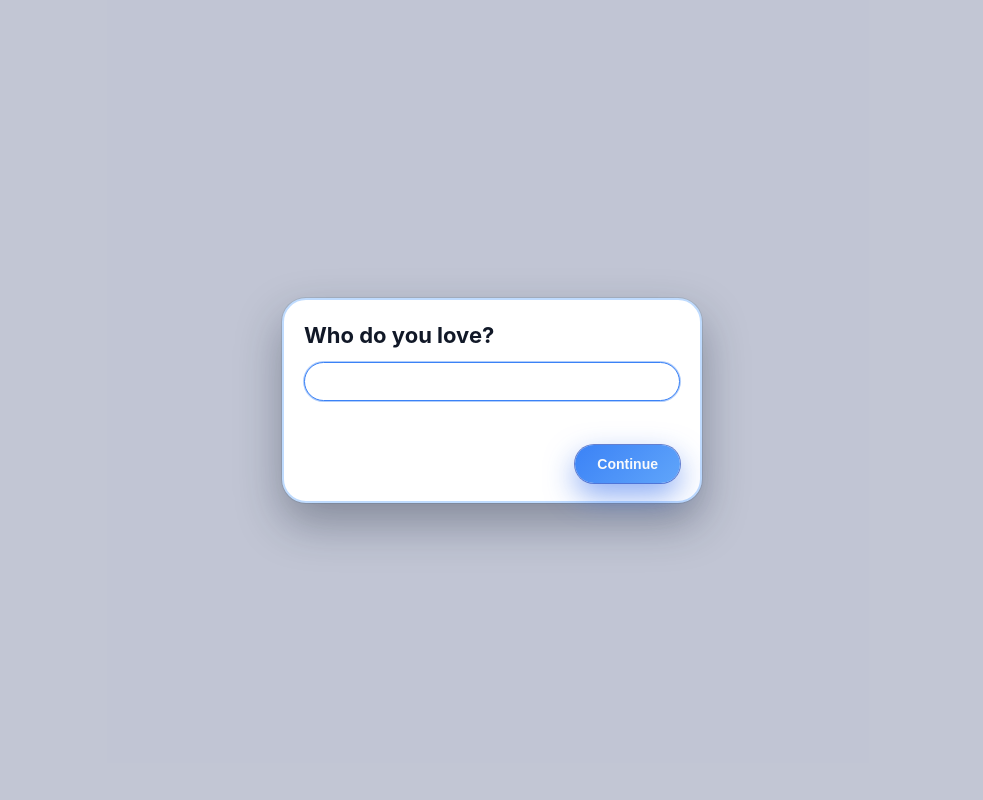
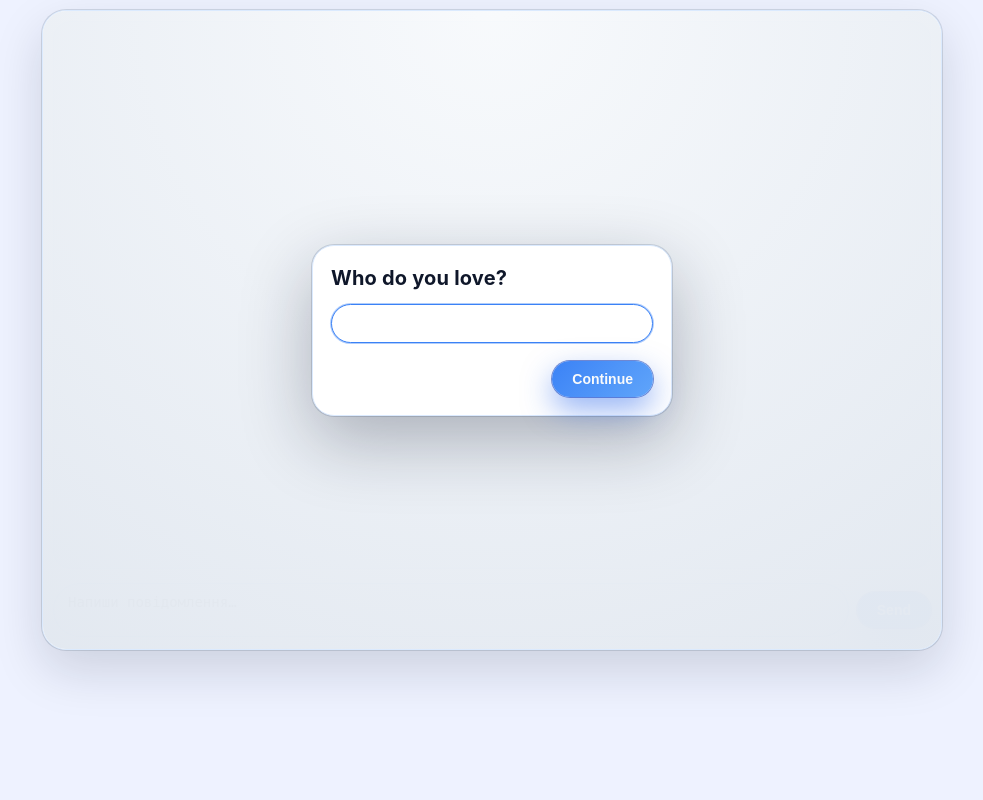
Before and after one commit to volodymyrhasych/Chat_Mari_Vova, a FastAPI app: page / in a window 1280 px wide. Shown: the whole page, without its empty margins (148-1131 px from the left). Run offline with FastAPI, Linux system fonts and the light colour scheme.

Commit message:
Update chat.html

```diff
--- a/templates/chat.html
+++ b/templates/chat.html
@@ -3,7 +3,7 @@
 <head>
   <meta charset="UTF-8" />
   <title>Mini Chat</title>
-  <meta name="viewport" content="width=device-width, initial-scale=1.0" />
+  <meta name="viewport" content="width=device-width, initial-scale=1, viewport-fit=cover" />
   <style>
     * {
       box-sizing: border-box;
@@ -16,45 +16,119 @@
       color: #111827;
     }
 
-    /* Весь екран зайнятий додатком */
     .app {
       min-height: 100vh;
       min-height: 100dvh;
       display: flex;
       justify-content: center;
+      align-items: stretch; /* важливо для фіксу висоти картки */
+      padding: 10px;
     }
 
-    /* Головна «картка» чату */
     .card {
-      flex: 1 1 auto;
-      max-width: 960px;
-      margin: 16px 8px 8px;
+      position: relative;
+      width: min(900px, 100vw - 32px);
+      height: min(640px, 100vh - 32px);
+      background: #ffffff;
       border-radius: 24px;
-      background: #ffffff;
-      border: 2px solid #bfdbfe;
+      border: 1px solid #dbeafe;
       box-shadow:
-        0 20px 50px rgba(15, 23, 42, 0.14),
-        0 0 0 1px rgba(148, 163, 184, 0.45);
+        0 20px 50px rgba(15, 23, 42, 0.15),
+        0 0 0 1px rgba(148, 163, 184, 0.35);
       padding: 10px 10px 12px;
       display: flex;
       flex-direction: column;
       gap: 8px;
+      overflow: hidden;
     }
 
-    /* Контейнер з повідомленнями займає весь вільний простір */
-    .messages {
-      flex: 1 1 auto;
-      min-height: 0;
-      border-radius: 16px;
-      border: 1px solid #bfdbfe;
-      background: #eff6ff;
-      padding: 10px 10px 12px;
-      overflow-y: auto;
-      font-size: 13px;
+    /* Логін-оверлей */
 
+    .overlay {
+      position: absolute;
+      inset: 0;
+      background: radial-gradient(circle at top, rgba(248, 250, 252, 0.95), rgba(226, 232, 240, 0.98));
+      display: flex;
+      align-items: center;
+      justify-content: center;
+      z-index: 10;
+    }
+
+    .overlay-inner {
+      width: min(360px, 100%);
+      border-radius: 22px;
+      background: #ffffff;
+      border: 1px solid #dbeafe;
+      box-shadow:
+        0 24px 70px rgba(15, 23, 42, 0.3),
+        0 0 0 1px rgba(148, 163, 184, 0.4);
+      padding: 20px 18px 18px;
       display: flex;
       flex-direction: column;
-      justify-content: flex-end;   /* бульбашки завжди внизу */
+      gap: 10px;
+    }
+
+    .overlay-title {
+      font-size: 20px;
+      font-weight: 650;
+      letter-spacing: 0.01em;
+      color: #0f172a;
+    }
+
+    .overlay-input {
+      width: 100%;
+      margin-top: 4px;
+      border-radius: 999px;
+      border: 1px solid #bfdbfe;
+      padding: 10px 14px;
+      font-size: 15px;
+      outline: none;
+    }
+
+    .overlay-input:focus {
+      border-color: #3b82f6;
+      box-shadow: 0 0 0 1px rgba(59, 130, 246, 0.4);
+    }
+
+    .overlay-btn {
+      align-self: flex-end;
+      margin-top: 8px;
+      border-radius: 999px;
+      border: none;
+      padding: 10px 20px;
+      font-size: 14px;
+      font-weight: 600;
+      background: linear-gradient(135deg, #3b82f6, #60a5fa);
+      color: #f9fafb;
+      cursor: pointer;
+      box-shadow:
+        0 12px 30px rgba(37, 99, 235, 0.5),
+        0 0 0 1px rgba(30, 64, 175, 0.6);
+    }
+
+    .overlay-btn:active {
+      transform: translateY(1px);
+      box-shadow:
+        0 6px 16px rgba(37, 99, 235, 0.55),
+        0 0 0 1px rgba(30, 64, 175, 0.7);
+    }
+
+    .hidden {
+      display: none;
+    }
+
+    /* Основний чат */
+
+    .chat-wrapper {
+      flex: 1;
+      min-height: 0;
+      border-radius: 18px;
+      background: #eff6ff;
+      border: 1px solid #dbeafe;
+      padding: 8px 8px 8px;
+      overflow-y: auto;
+      display: flex;
+      flex-direction: column;
       gap: 6px;
     }
 
@@ -62,6 +136,7 @@
       display: flex;
       width: 100%;
     }
+
     .msg-row.me {
       justify-content: flex-end;
     }
@@ -74,27 +149,28 @@
       background: #dbeafe;
       border: 1px solid #93c5fd;
       color: #111827;
-      word-wrap: break-word;
-      white-space: pre-wrap;
+      box-shadow: 0 4px 10px rgba(148, 163, 184, 0.4);
     }
+
     .bubble.me {
       background: #3b82f6;
       border-color: #1d4ed8;
-      color: #eff6ff;
+      color: #f9fafb;
     }
 
     .msg-meta {
       font-size: 11px;
-      opacity: 0.8;
+      opacity: 0.75;
       margin-bottom: 2px;
     }
 
     .msg-text {
       font-size: 13px;
       line-height: 1.25;
+      white-space: pre-wrap;
+      word-wrap: break-word;
     }
 
-    /* Строка вводу фіксовано внизу картки (а не екрана) */
     .input-row {
       display: flex;
       gap: 8px;
@@ -103,13 +179,13 @@
     }
 
     .textarea {
-      flex: 1 1 auto;
+      flex: 1;
       min-height: 44px;
-      max-height: 120px;
+      max-height: 110px;
       border-radius: 999px;
       border: 1px solid #bfdbfe;
       background: #f9fbff;
-      padding: 10px 16px;
+      padding: 10px 14px;
       font-size: 14px;
       color: #111827;
       resize: none;
@@ -125,183 +201,152 @@
     .btn {
       border-radius: 999px;
       border: none;
-      padding: 11px 22px;
+      padding: 10px 20px;
       font-size: 14px;
       font-weight: 600;
       background: linear-gradient(135deg, #3b82f6, #60a5fa);
       color: #f9fafb;
       cursor: pointer;
       box-shadow:
-        0 12px 30px rgba(37, 99, 235, 0.55),
-        0 0 0 1px rgba(30, 64, 175, 0.65);
+        0 12px 30px rgba(37, 99, 235, 0.5),
+        0 0 0 1px rgba(30, 64, 175, 0.6);
       white-space: nowrap;
     }
+
     .btn:active {
       transform: translateY(1px);
       box-shadow:
-        0 6px 16px rgba(37, 99, 235, 0.6),
+        0 6px 16px rgba(37, 99, 235, 0.55),
         0 0 0 1px rgba(30, 64, 175, 0.7);
     }
 
-    /* Логін-оверлей */
-    .login-overlay {
-      position: fixed;
-      inset: 0;
-      background: rgba(15, 23, 42, 0.20);
-      display: flex;
-      align-items: center;
-      justify-content: center;
-      padding: 16px;
-      z-index: 20;
-    }
+    @media (max-width: 640px) {
+      .app {
+        padding: 0;
+      }
 
-    .login-card {
-      width: min(420px, 100%);
-      border-radius: 24px;
-      background: #ffffff;
-      border: 2px solid #bfdbfe;
-      box-shadow:
-        0 20px 45px rgba(15, 23, 42, 0.35),
-        0 0 0 1px rgba(148, 163, 184, 0.5);
-      padding: 22px 20px 18px;
-      display: flex;
-      flex-direction: column;
-      gap: 14px;
-    }
-
-    .login-question {
-      font-size: 22px;
-      font-weight: 650;
-      color: #111827;
-    }
-
-    .login-input {
-      width: 100%;
-      border-radius: 999px;
-      border: 1px solid #bfdbfe;
-      background: #f9fbff;
-      padding: 10px 14px;
-      font-size: 15px;
-      outline: none;
-    }
-    .login-input:focus {
-      border-color: #3b82f6;
-      box-shadow: 0 0 0 1px rgba(59, 130, 246, 0.4);
-      background: #ffffff;
-    }
-
-    .login-error {
-      font-size: 12px;
-      color: #dc2626;
-      min-height: 16px;
-    }
-
-    .hidden {
-      display: none !important;
-    }
-
-    @media (max-width: 640px) {
       .card {
-        margin: 14px 0 0;
+        margin: 0;
+        width: 100vw;
         max-width: 100vw;
+        height: 100vh;
+        max-height: 100vh;
         border-radius: 0;
         border-width: 0;
         box-shadow: none;
-        padding: 8px 6px 10px;
-      }
-      .messages {
-        border-radius: 16px;
-      }
-      .textarea {
-        border-radius: 999px;
+        padding: calc(8px + env(safe-area-inset-top, 0px))
+                 6px
+                 calc(10px + env(safe-area-inset-bottom, 0px));
       }
     }
   </style>
 </head>
 <body>
 <div class="app">
-  <!-- Логін -->
-  <div id="loginOverlay" class="login-overlay">
-    <div class="login-card">
-      <div class="login-question">Who do you love?</div>
-      <input id="loginAnswer" class="login-input" autocomplete="off" />
-      <div id="loginError" class="login-error"></div>
-      <button id="loginBtn" class="btn" style="align-self:flex-end;">Continue</button>
+  <div class="card">
+    <!-- Логін-питання -->
+    <div id="loginOverlay" class="overlay">
+      <div class="overlay-inner">
+        <div class="overlay-title">Who do you love?</div>
+        <input
+          id="loginInput"
+          class="overlay-input"
+          type="text"
+          autocomplete="off"
+        />
+        <button id="loginBtn" class="overlay-btn">Continue</button>
+      </div>
     </div>
-  </div>
 
-  <!-- Основний чат -->
-  <div id="chatCard" class="card hidden">
-    <div id="chat" class="messages"></div>
+    <!-- Історія -->
+    <div id="chat" class="chat-wrapper"></div>
 
+    <!-- Ввід повідомлення -->
     <div class="input-row">
-      <textarea id="message" class="textarea" placeholder="Напиши повідомлення…"></textarea>
+      <textarea
+        id="messageInput"
+        class="textarea"
+        placeholder="Напиши повідомлення…"
+      ></textarea>
       <button id="sendBtn" class="btn">Send</button>
     </div>
   </div>
 </div>
 
 <script>
-  const STORAGE_KEY = "miniChatUserName";
-  const API_URL_MESSAGES = "/messages";
+  const STORAGE_KEY = "miniChatUserName_v2"; // новий ключ
+  let currentUser = null;
 
-  const chatCard   = document.getElementById("chatCard");
-  const chatBox    = document.getElementById("chat");
-  const msgInput   = document.getElementById("message");
-  const sendBtn    = document.getElementById("sendBtn");
+  const overlay = document.getElementById("loginOverlay");
+  const loginInput = document.getElementById("loginInput");
+  const loginBtn = document.getElementById("loginBtn");
+  const chatBox = document.getElementById("chat");
+  const msgInput = document.getElementById("messageInput");
+  const sendBtn = document.getElementById("sendBtn");
 
-  const loginOverlay = document.getElementById("loginOverlay");
-  const loginAnswer  = document.getElementById("loginAnswer");
-  const loginError   = document.getElementById("loginError");
-  const loginBtn     = document.getElementById("loginBtn");
-
-  let meName = null;
-
-  function setMeName(name) {
-    meName = name;
-    try {
-      localStorage.setItem(STORAGE_KEY, name);
-    } catch (_) {}
+  function applyUser(name) {
+    currentUser = name;
+    window.currentUser = name;
   }
 
-  function showChat() {
-    loginOverlay.classList.add("hidden");
-    chatCard.classList.remove("hidden");
+  function resolveUserFromAnswer(answer) {
+    const a = (answer || "").trim().toLowerCase();
+    if (a === "vova") return "Mari";
+    if (a === "mari") return "Vova";
+    return "Vova"; // дефолт, якщо написали щось інше
   }
 
-  function showLogin() {
-    loginOverlay.classList.remove("hidden");
-    chatCard.classList.add("hidden");
-    loginAnswer.value = "";
-    loginError.textContent = "";
-    loginAnswer.focus();
+  function showOverlay() {
+    overlay.classList.remove("hidden");
+    setTimeout(() => loginInput.focus(), 50);
   }
 
-  function resolveLogin(answerRaw) {
-    const ans = (answerRaw || "").trim().toLowerCase();
-    if (ans === "vova") return "Mari"; // любиш Vova → пишеш як Mari
-    if (ans === "mari") return "Vova"; // любиш Mari → пишеш як Vova
-    return null;
+  function hideOverlay() {
+    overlay.classList.add("hidden");
+    msgInput.focus();
   }
 
-  function handleLoginSubmit() {
-    const val = loginAnswer.value;
-    const resolved = resolveLogin(val);
-    if (!resolved) {
-      loginError.textContent = "Type exactly: Vova or Mari.";
-      loginAnswer.focus();
-      return;
+  function handleLogin() {
+    const answer = loginInput.value;
+    const user = resolveUserFromAnswer(answer);
+    applyUser(user);
+    try {
+      localStorage.setItem(STORAGE_KEY, user);
+    } catch (e) {
+      console.error("localStorage error", e);
     }
-    loginError.textContent = "";
-    setMeName(resolved);
-    showChat();
+    hideOverlay();
     fetchMessages();
   }
 
+  loginBtn.addEventListener("click", handleLogin);
+  loginInput.addEventListener("keydown", (e) => {
+    if (e.key === "Enter") {
+      e.preventDefault();
+      handleLogin();
+    }
+  });
+
+  // Перевіряємо, чи є користувач у localStorage
+  (function initUser() {
+    let saved = null;
+    try {
+      saved = localStorage.getItem(STORAGE_KEY);
+    } catch (e) {
+      console.error("localStorage read error", e);
+    }
+
+    if (saved) {
+      applyUser(saved);
+      hideOverlay();
+    } else {
+      showOverlay();
+    }
+  })();
+
   async function fetchMessages() {
     try {
-      const res = await fetch(API_URL_MESSAGES + "?limit=100");
-      if (!res.ok) return;
+      const res = await fetch("/messages?limit=50");
       const data = await res.json();
       renderMessages(data);
     } catch (e) {
@@ -310,21 +355,23 @@
   }
 
   function renderMessages(list) {
-    if (!Array.isArray(list)) return;
+    const me = currentUser || "Me";
     chatBox.innerHTML = "";
 
     for (const m of list) {
       const row = document.createElement("div");
-      const isMe = meName && m.sender === meName;
-      row.className = "msg-row" + (isMe ? " me" : "");
+      row.className = "msg-row" + (m.sender === me ? " me" : "");
 
       const bubble = document.createElement("div");
-      bubble.className = "bubble" + (isMe ? " me" : "");
+      bubble.className = "bubble" + (m.sender === me ? " me" : "");
 
       const meta = document.createElement("div");
       meta.className = "msg-meta";
       const t = new Date(m.timestamp);
-      const timeStr = t.toLocaleTimeString("uk-UA", { hour: "2-digit", minute: "2-digit" });
+      const timeStr = t.toLocaleTimeString("uk-UA", {
+        hour: "2-digit",
+        minute: "2-digit",
+      });
       meta.textContent = `${m.sender} · ${timeStr}`;
 
       const text = document.createElement("div");
@@ -337,21 +384,23 @@
       chatBox.appendChild(row);
     }
 
-    if (chatBox.scrollHeight > chatBox.clientHeight) {
-      chatBox.scrollTop = chatBox.scrollHeight;
-    }
+    chatBox.scrollTop = chatBox.scrollHeight;
   }
 
   async function sendMessage() {
-    if (!meName) return;
+    if (!currentUser) {
+      showOverlay();
+      return;
+    }
+
     const text = msgInput.value.trim();
     if (!text) return;
 
     try {
-      await fetch(API_URL_MESSAGES, {
+      await fetch("/messages", {
         method: "POST",
         headers: { "Content-Type": "application/json" },
-        body: JSON.stringify({ sender: meName, text })
+        body: JSON.stringify({ sender: currentUser, text }),
       });
       msgInput.value = "";
       await fetchMessages();
@@ -368,30 +417,11 @@
     }
   });
 
-  loginBtn.addEventListener("click", handleLoginSubmit);
-  loginAnswer.addEventListener("keydown", (e) => {
-    if (e.key === "Enter") {
-      e.preventDefault();
-      handleLoginSubmit();
-    }
-  });
-
-  (function init() {
-    let saved = null;
-    try {
-      saved = localStorage.getItem(STORAGE_KEY);
-    } catch (_) {}
-
-    if (saved === "Vova" || saved === "Mari") {
-      meName = saved;
-      showChat();
-      fetchMessages();
-    } else {
-      showLogin();
-    }
-
-    setInterval(fetchMessages, 3000);
-  })();
+  // стартове завантаження (якщо юзер уже відомий)
+  if (currentUser) {
+    fetchMessages();
+  }
+  setInterval(fetchMessages, 3000);
 </script>
 </body>
 </html>
```
